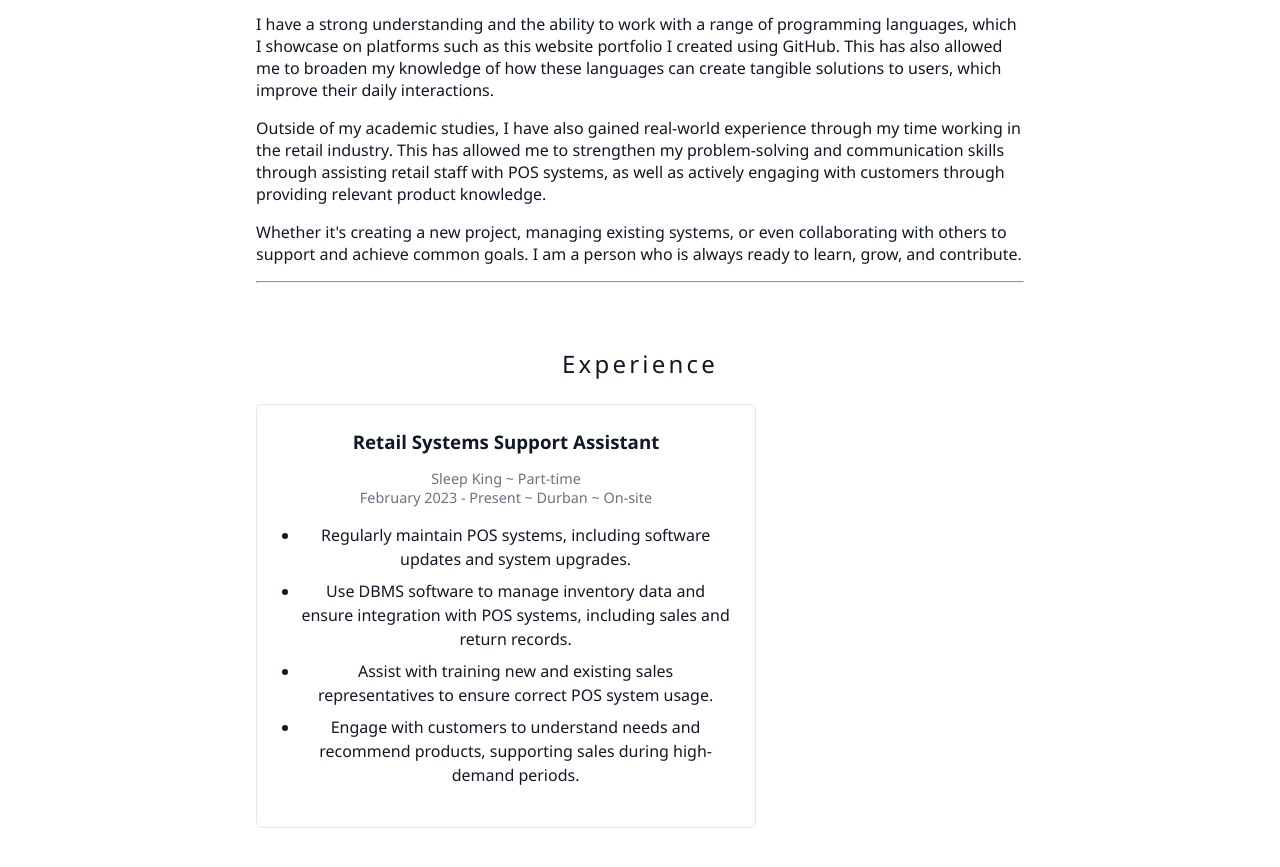
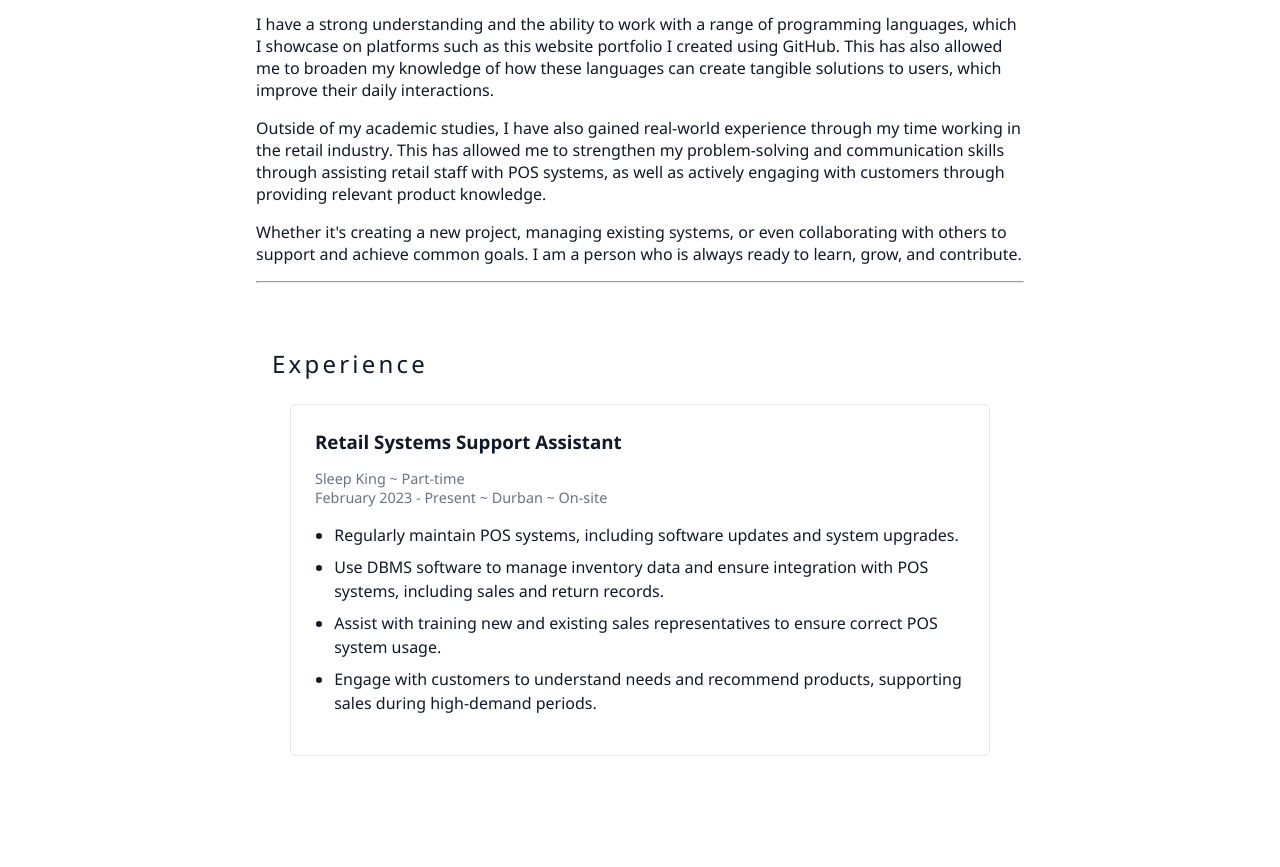
Before and after one commit to kadenward101/kadenward101.github.io, a plain HTML site: page about.html in a window 1280 px wide. Shown: the part 197-1064 px from the top of the page. After the commit the page ends 1017 px from the top, so only its background shows below. Drawn offline with Linux system fonts and the light colour scheme.

Commit message:
Update styles.css

```diff
--- a/src/styles.css
+++ b/src/styles.css
@@ -148,12 +148,13 @@ footer {
 }
 
 .experience {
-  margin-top: 4rem;
-  text-align: center;
+  margin: 4rem auto;
+  max-width: 800px;
+  padding: 0 1rem;
 }
 
 .experience h2 {
-  text-align: center;
+  text-align: left;
   font-weight: 400;
   letter-spacing: 0.2rem;
   margin-bottom: 1.5rem;
@@ -164,8 +165,10 @@ footer {
   padding: 1.5rem;
   border-radius: 6px;
   background-color: #ffffff;
-  max-width: 500px;
+  max-width: 700px;
   width: 100%;
+  margin: 0 auto;
+  text-align: left;
 }
 
 .experience-item h3 {
```
